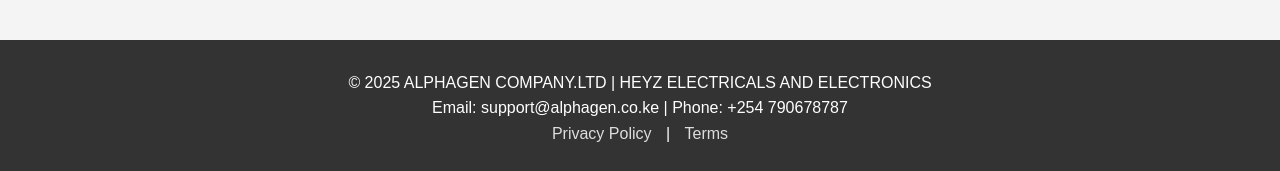
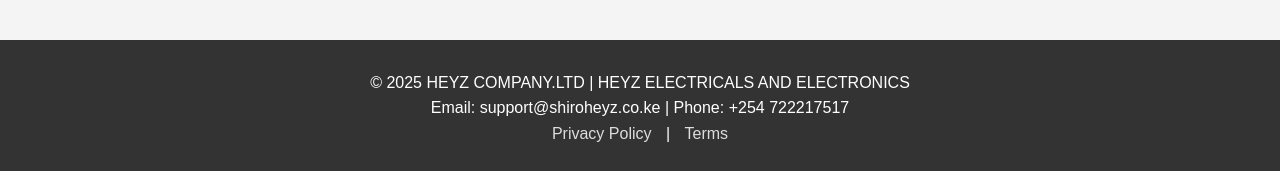
Before and after one commit to alphagen497/HEYZ-ELECTRICALS-AND-ELECTRONIS-WEBSITE, a website: page docs/contact.html in a window 1280 px wide. Shown: the part 819-990 px from the top of the page. Drawn offline with nearby package versions, Linux system fonts and the light colour scheme.

Commit message:
Update contact.html with latest content

```diff
--- a/docs/contact.html
+++ b/docs/contact.html
@@ -169,8 +169,8 @@
   </div>
 
   <footer>
-    <p>&copy; 2025 ALPHAGEN COMPANY.LTD | HEYZ ELECTRICALS AND ELECTRONICS</p>
-    <p>Email: support@alphagen.co.ke | Phone: +254 790678787</p>
+    <p>&copy; 2025 HEYZ COMPANY.LTD | HEYZ ELECTRICALS AND ELECTRONICS</p>
+    <p>Email: support@shiroheyz.co.ke | Phone: +254 722217517</p>
     <div>
       <a href="privacy-policy.html">Privacy Policy</a> |
       <a href="terms.html">Terms</a>
```
